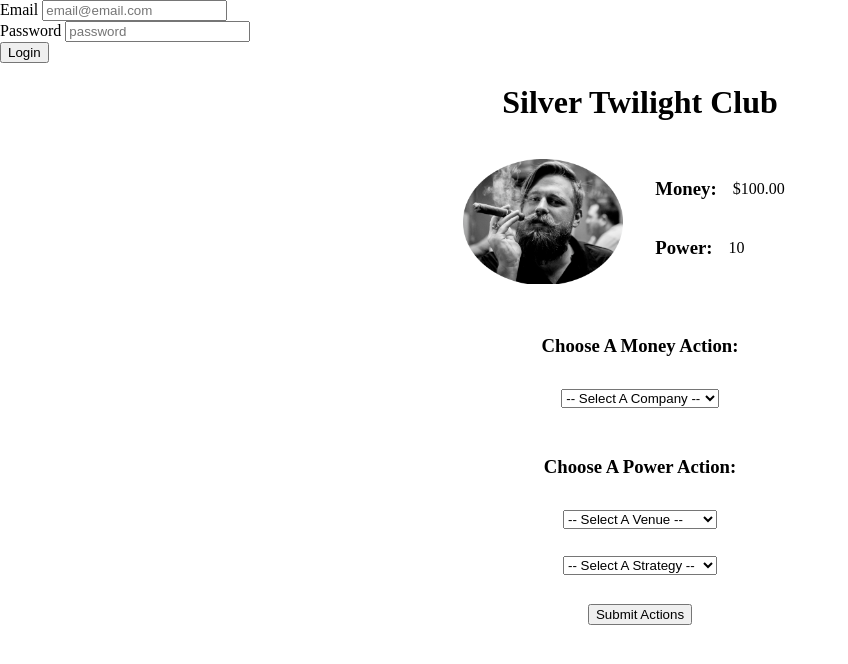
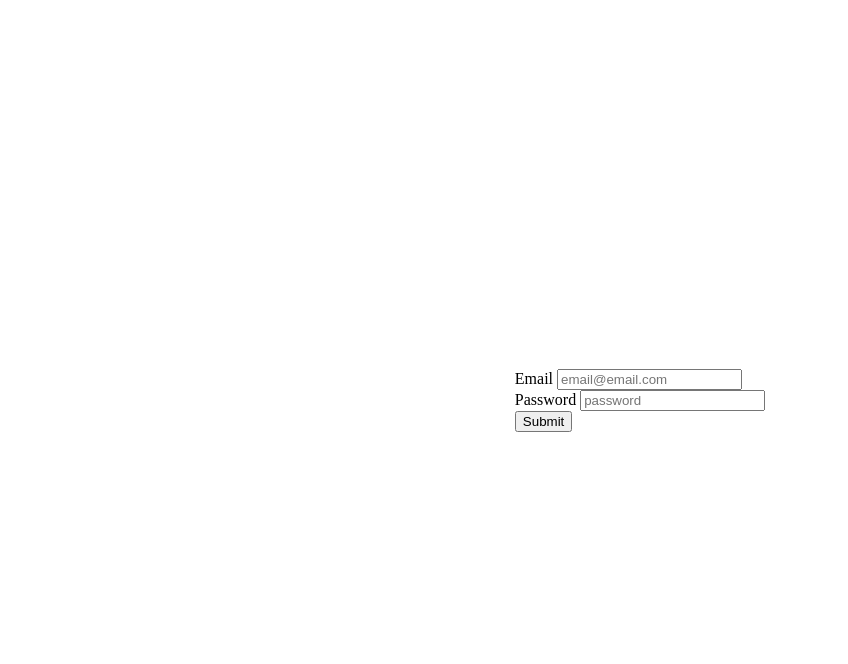
Before and after one commit to MitchGuth/silverTwilightClub, a website: page index.html in a window 1280 px wide. Both pictures are taken after a click on the button "Login". Shown: the whole page, without its empty margins (0-848 px from the left). Drawn offline with Linux system fonts and the light colour scheme; no server answers.

Commit message:
login button checks for token and shows login form

```diff
--- a/index.html
+++ b/index.html
@@ -9,7 +9,11 @@
 </head>
 <body>
     <div class="main">
-        <div class="login">
+        <div class="landing-page">
+            <button type="button" class="btn btn-default login-btn">Login</button>
+            <button type="button" class="btn btn-default account-btn">Create Account</button>
+        </div>
+        <div class="login-page hidden">
             <form data-silvertwilight="form">
                 <div class="form-group">
                     <label for="emailInput">Email</label>
@@ -19,10 +23,10 @@
                     <label for="passwordInput">Password</label>
                     <input class="form-control" type="password" name="password" id="passwordInput" value="" placeholder="password">
                 </div>
-                    <button type="submit" class="btn btn-default">Login</button>
+                    <button type="submit" class="btn btn-default submit-btn">Submit</button>
             </form>
         </div>
-        <div class="app-container">
+        <div class="app-container hidden">
             <div class="header">
                 <h1 class="game-title">Silver Twilight Club</h1>
             </div>
--- a/main.css
+++ b/main.css
@@ -3,6 +3,16 @@ html, body {
     width: 100%;
     margin: 0;
     padding: 0;
+}
+.hidden {
+    display: none;
+}
+.main {
+    height: 100%;
+    width: 100%;
+    display: flex;
+    justify-content: center;
+    align-items: center;
 }
 .app-container {
     height: 100%;
--- a/main.js
+++ b/main.js
@@ -1,4 +1,6 @@
 let urlAPI = "http://127.0.0.1:5000/";
+let token = localStorage.getItem('silvertwilight');
+
 
 let login = loginInfo => {
     postPromise = fetch(`${urlAPI}login`,
@@ -21,9 +23,9 @@ let login = loginInfo => {
                 console.log('Storing Your Token...');
                 localStorage.setItem('silvertwilight', text);
             }
-          });
+        });
     });
-}
+};
 
 let clickLogin = event => {
     event.preventDefault();
@@ -36,5 +38,22 @@ let clickLogin = event => {
     login(loginInfo);
 };
 
-let submitButtton = document.querySelector('.btn');
-submitButtton.addEventListener('click', clickLogin);
+let clickFirstLogin = event => {
+    let landingPage = document.querySelector('.landing-page');
+    let loginPage = document.querySelector('.login-page');
+    event.preventDefault();
+    if (token) {
+        // run getStats function
+    } else {
+        landingPage.classList.toggle('hidden');
+        loginPage.classList.toggle('hidden');
+    }
+};
+
+let firstLoginButtton = document.querySelector('.login-btn');
+let accountButtton = document.querySelector('.account-btn');
+let loginButtton = document.querySelector('.submit-btn');
+
+firstLoginButtton.addEventListener('click', clickFirstLogin);
+// accountButtton.addEventListener('click', clickAccount);
+loginButtton.addEventListener('click', clickLogin);
```
